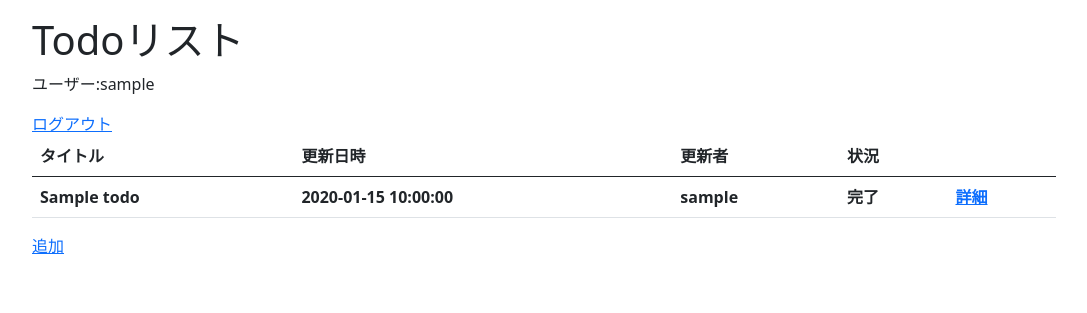
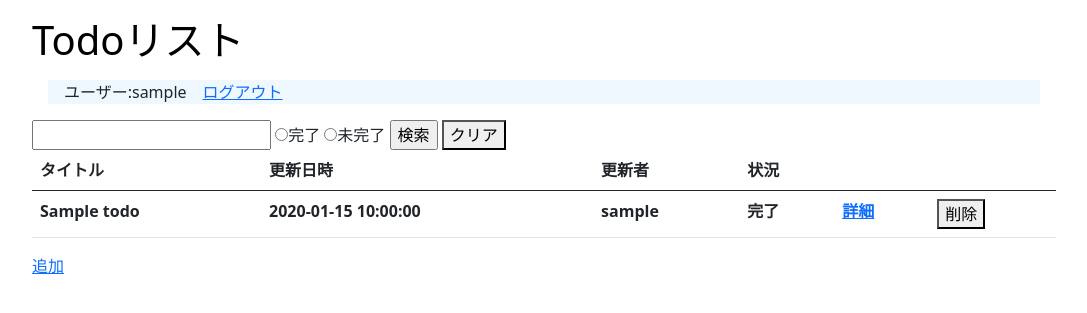
Before and after one commit to kubodera-s-e-ize/todo-app, a Django app: page / in a window 1280 px wide. Shown: the top 313 px of the page, without its empty margins (96-1183 px from the left). Run offline with Django 3.2, Linux system fonts and the light colour scheme; a user stored in the database is signed in; tables that the repository leaves empty hold one stand-in row (values such as "Sample post"); lists and menus that the app fills with data are empty.

Commit message:
検索機能

```diff
--- /dev/null
+++ b/todos/static/style.css
@@ -0,0 +1,15 @@
+h1 > a, .link_button{
+    text-decoration: none;
+    color: black;
+}
+main{
+    margin: 1rem 10%
+}
+.user_info{
+    display: flex;
+    margin: 1rem;
+    background-color: aliceblue;
+}
+.user_info > p{
+    margin: 0 1rem;
+}
--- a/todos/templates/todos/index.html
+++ b/todos/templates/todos/index.html
@@ -5,6 +5,31 @@
 {% block h1 %}Todoリスト{% endblock %}
 
 {% block content %}
+    <form action="{% url 'index' %}" method="get">
+        <tr>
+            <th>
+                <input type="text" name="word" id="word" value="{{ word }}">
+            </th>
+            <th>
+                <input type="radio" name="status" id="status_true" value="true"
+                    {% if status == True %}
+                        checked
+                    {% endif %}
+                ><label for="status_true">完了</label>
+                <input type="radio" name="status" id="status_false" value="false"
+                    {% if status == False %}
+                        checked
+                    {% endif %}
+                ><label for="status_false">未完了</label>
+            </th>
+            <th>
+                <input type="submit" value="検索">
+            </th>
+            <th>
+                <button><a class="link_button" href="{% url 'index' %}">クリア</a></button>
+            </th>
+        </tr>
+    </form>
     {% if todos %}
         <table class="table">
             <thead>
@@ -13,6 +38,7 @@
                     <th>更新日時</th>
                     <th>更新者</th>
                     <th>状況</th>
+                    <th></th>
                     <th></th>
                 </tr>
             </thead>
@@ -35,6 +61,14 @@
                         <th>
                             <a href="{% url 'detail' todo.id %}">詳細</a>
                         </th>
+                        <th>
+                            {% if user.is_superuser %}
+                                <form action="{% url 'delete' todo.id %}" method="post">
+                                    {% csrf_token %}
+                                    <button>削除</button>
+                                </form>
+                            {% endif %}
+                        </th>
                     </tr>
                 {% endfor %}
             </tbody>
--- a/todos/templates/todos/layout.html
+++ b/todos/templates/todos/layout.html
@@ -1,23 +1,24 @@
+{% load static %}
 <!DOCTYPE html>
 <html lang="en">
 <head>
     <meta charset="UTF-8">
     <meta name="viewport" content="width=device-width, initial-scale=1.0">
     <link href="https://cdn.jsdelivr.net/npm/bootstrap@5.0.0-beta1/dist/css/bootstrap.min.css" rel="stylesheet" integrity="sha384-giJF6kkoqNQ00vy+HMDP7azOuL0xtbfIcaT9wjKHr8RbDVddVHyTfAAsrekwKmP1" crossorigin="anonymous">
+    <link rel="stylesheet" href="{% static 'style.css' %}">
     <title>{% block title %}{% endblock %}</title>
 </head>
 <body>
     <main>
-        <h1>{% block h1 %}{% endblock %}</h1>
-        <p>ユーザー:{{request.user}}</p>
-        <a href="{% url 'logout' %}">ログアウト</a>
+        <h1>
+            <a href="{% url 'index' %}">{% block h1 %}{% endblock %}</a>
+        </h1>
+        <div class="user_info">
+            <p>ユーザー:{{request.user}}</p>
+            <a href="{% url 'logout' %}">ログアウト</a>
+        </div>
         {% block content %}{% endblock %}
     </main>
     <script src="https://cdn.jsdelivr.net/npm/bootstrap@5.0.0-beta1/dist/js/bootstrap.bundle.min.js" integrity="sha384-ygbV9kiqUc6oa4msXn9868pTtWMgiQaeYH7/t7LECLbyPA2x65Kgf80OJFdroafW" crossorigin="anonymous"></script>
-    <style>
-        main{
-            margin: 1rem 10%
-        }
-    </style>
 </body>
 </html>
--- a/todos/urls.py
+++ b/todos/urls.py
@@ -7,4 +7,5 @@ urlpatterns = [
     path('add/', views.add, name='add'),
     path('<int:id>/', views.detail, name='detail'),
     path('<int:id>/edit', views.edit, name='edit'),
+    path('<int:id>/delete', views.delete, name='delete'),
 ]
--- a/todos/views.py
+++ b/todos/views.py
@@ -1,9 +1,11 @@
 from .models import Todo
 from django.contrib.auth.models import User
-from django.shortcuts import render
+from django.db.models import Q
+from django.shortcuts import render, get_object_or_404
 from django.contrib.auth import login, authenticate
 from django.contrib.auth.decorators import login_required
-from django.http import HttpResponseRedirect
+from django.views.decorators.http import require_http_methods
+from django.http import HttpResponseRedirect, HttpResponse
 from django.urls import reverse
 
 
@@ -12,9 +14,22 @@ from django.urls import reverse
 @login_required
 def index(request):
     if request.method == "GET":
-        todos = Todo.objects.all()
+        word = ''
+        status = None
+        todos = Todo.objects
+        if 'word' in request.GET:
+            word = request.GET['word']
+            todos = todos.filter(
+                Q(title__icontains=word) | Q(content__icontains=word))
+        else:
+            todos = todos.all()
+        if 'status' in request.GET:
+            status = True if request.GET['status'] == 'true' else False
+            todos = todos.filter(status=status)
         context = {
-            'todos': todos
+            'todos': todos,
+            'word': word,
+            'status': status
         }
         return render(request, 'todos/index.html', context)
 
@@ -55,3 +70,14 @@ def edit(request, id):
         todo.user = request.user
         todo.save()
         return HttpResponseRedirect(reverse('detail', args=(id,)))
+
+
+@login_required
+@require_http_methods(['POST'])
+def delete(request, id):
+    user = request.user
+    if not user.is_superuser:
+        return HttpResponse(status=403)
+    todo = Todo.objects.get(id=id).delete()
+    print(todo)
+    return HttpResponseRedirect(reverse('index'))
```
